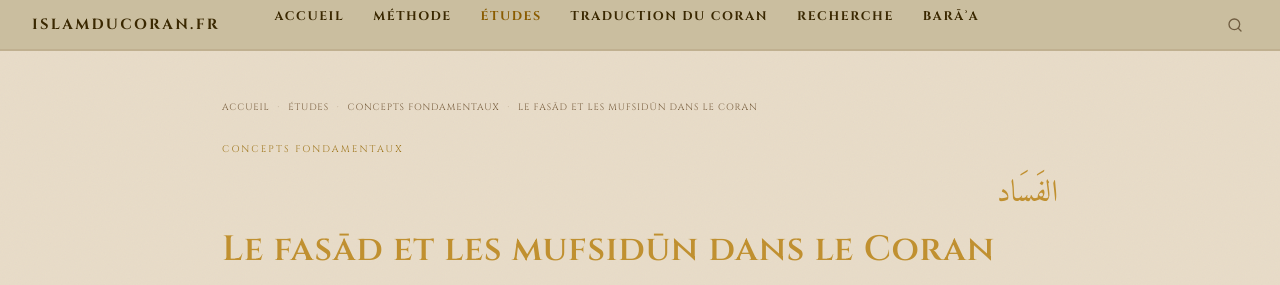
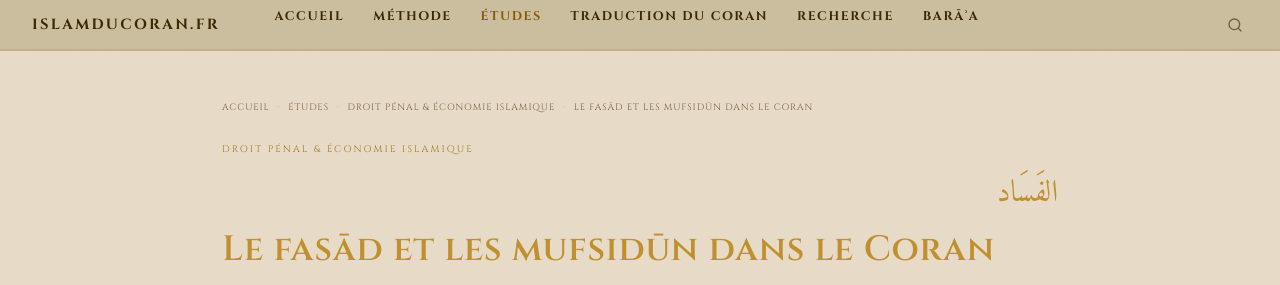
Before and after one commit to Makhuwcoder/islamducoran, a Jekyll site: the page built from _etudes/fasad-mufsidun.md, in a window 1280 px wide and 900 px high. Shown: the top 285 px of the window. Built offline with Jekyll 4.4.1, drawn with Linux system fonts in a browser that asks for light colours.

Commit message:
Thème: Droit pénal & Économie islamique [520]

```diff
--- a/_etudes/fasad-mufsidun.md
+++ b/_etudes/fasad-mufsidun.md
@@ -2,8 +2,9 @@
 layout: etude
 title: "Le fasād et les mufsidūn dans le Coran"
 subtitle: "الفَسَاد — De la fraude au terrorisme : ce que le texte désigne, condamne et anticipe"
-categorie: "Concepts fondamentaux"
-categorie_slug: "concepts"
+categorie: "Droit pénal & Économie islamique"
+categorie_slug: "droit"
+order: 520
 racine: "ف-س-د"
 racine_ar: "الفَسَاد"
 date: 2026-04-05
```
